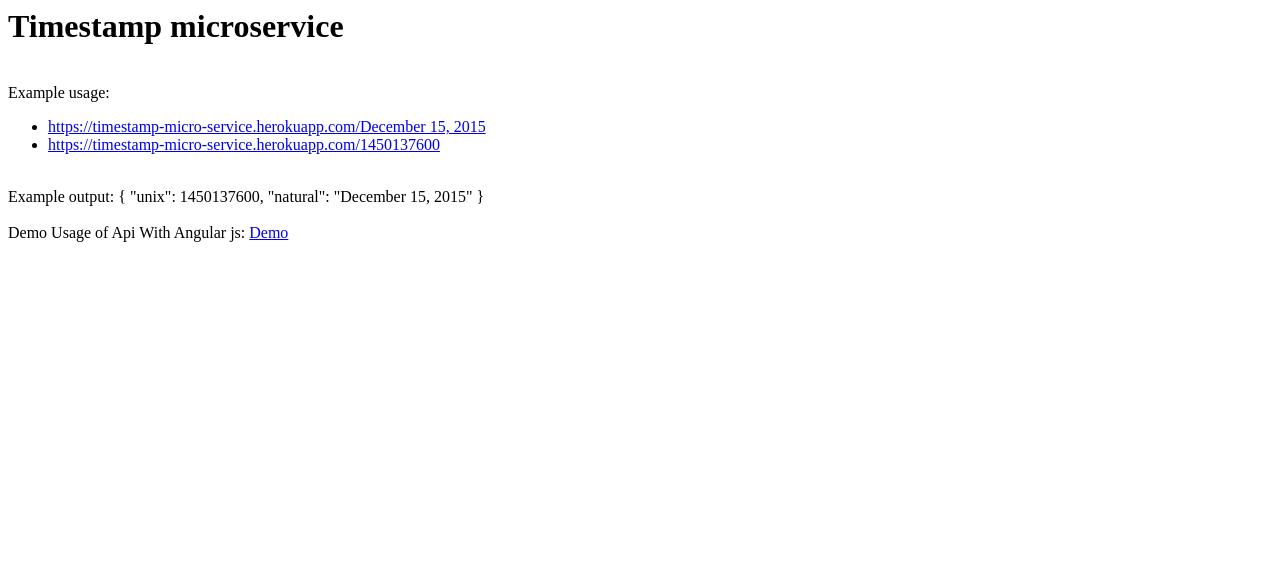
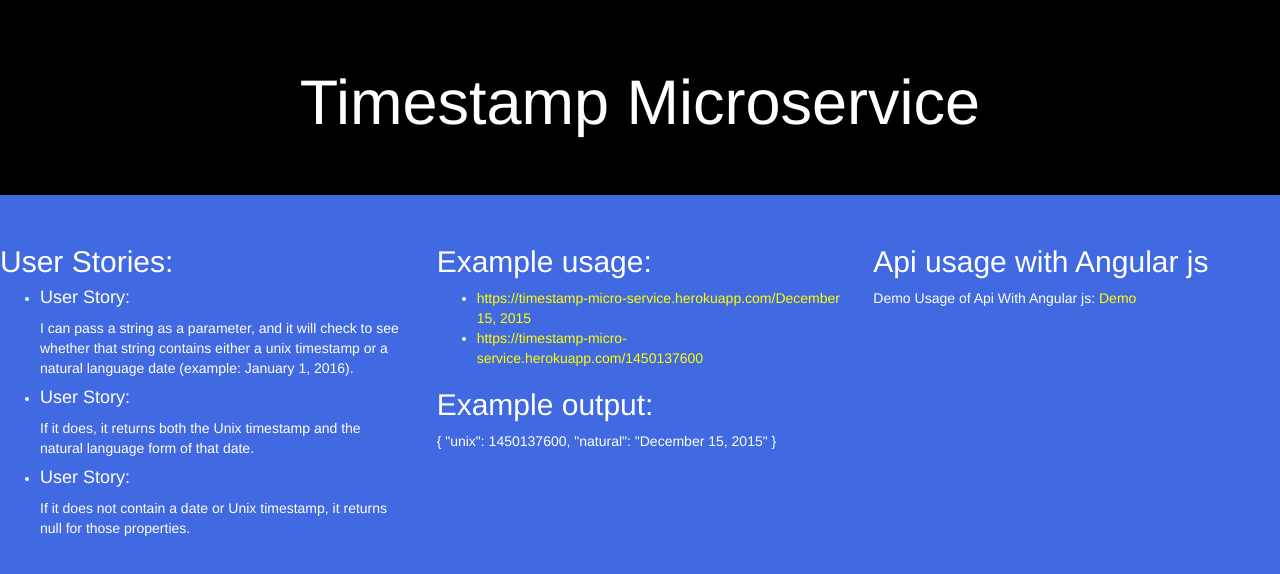
Before and after one commit to prawin20/timestamp-micro-service, a website: page views/index.html in a window 1280 px wide. Drawn offline with nearby package versions, Linux system fonts and the light colour scheme.

Commit message:
Html formatting

```diff
--- a/views/index.html
+++ b/views/index.html
@@ -1,13 +1,75 @@
-<h1>Timestamp microservice</h1>
-<br>
-Example usage:
+<!DOCTYPE html>
+<html>
+
+<head>
+
+  <!-- Latest compiled and minified CSS -->
+  <link rel="stylesheet" href="https://maxcdn.bootstrapcdn.com/bootstrap/3.3.6/css/bootstrap.min.css">
+
+  <!-- jQuery library -->
+  <script src="https://ajax.googleapis.com/ajax/libs/jquery/1.12.0/jquery.min.js"></script>
+
+  <!-- Latest compiled JavaScript -->
+  <script src="https://maxcdn.bootstrapcdn.com/bootstrap/3.3.6/js/bootstrap.min.js"></script>
+
+    <style type="text/css">
+    .jumbotron{
+      background-color:black;
+    }
+    body{
+      background-color:royalblue;
+      color:white;
+
+    }
+    .border
+    {
+      border:solid;
+      border-color:black;
+    }
+    a{
+        color:yellow;
+        white-space: normal;
+        word-wrap:break-word;
+    }
+    a:hover{
+       color:white;
+    }
+  </style>
+
+</head>
+<body>
+<div class="jumbotron">
+<center><h1>Timestamp Microservice</h1></center>
+</div>
+<div class="row">
+  <div class="col-xs-4">
+<h2>User Stories:</h2>
+<ul>
+  <li>
+   <h4>User Story:</h4> I can pass a string as a parameter, and it will check to see whether that string contains either a unix timestamp or a natural language date (example: January 1, 2016).
+  </li>
+  <li>
+   <h4>User Story:</h4> If it does, it returns both the Unix timestamp and the natural language form of that date.
+  </li>
+  <li>
+   <h4>User Story:</h4> If it does not contain a date or Unix timestamp, it returns null for those properties.
+  </li>
+</ul>
+</div>
+<div class="col-xs-4">
+<h2>Example usage:</h2>
 <ul>
 <li><a href="/December 15, 2015">https://timestamp-micro-service.herokuapp.com/December 15, 2015</a></li>
 <li><a href="/1450137600">https://timestamp-micro-service.herokuapp.com/1450137600</a></li>
 </ul>
-<br>
-Example output:
+
+<h2>Example output:</h2>
 { "unix": 1450137600, "natural": "December 15, 2015" }
-<br>
-<br>
+</div>
+<div class="col-xs-4">
+<h2>Api usage with Angular js</h2>
 Demo Usage of Api With Angular js: <a href="/demo.html">Demo</a>
+</div>
+</div>
+</body>
+</html>
```
Also changed, not shown: javascript/app.js (deleted, +0 -14 lines), views/demo.html (+18 -3 lines).
